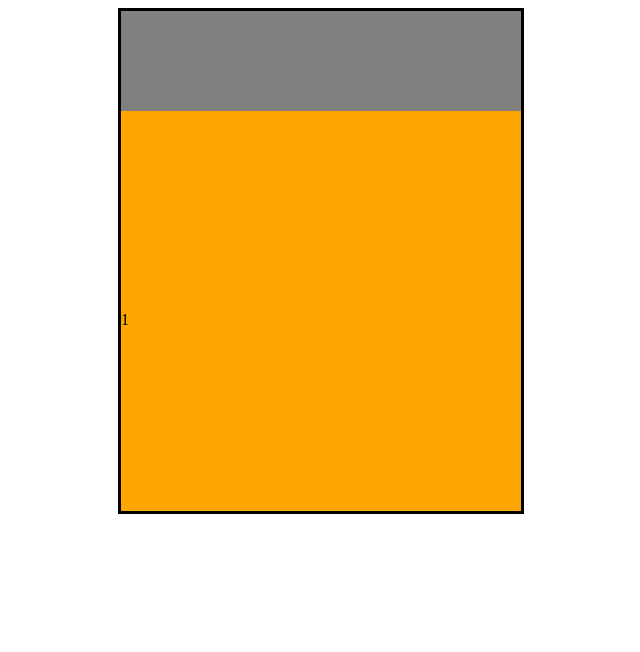
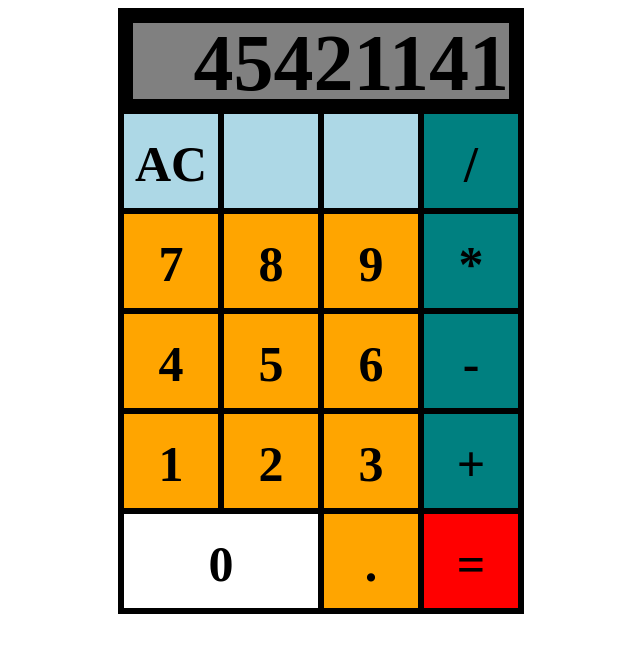
Before and after one commit to Cuthbert21/calculator, a plain HTML site: page index.html in a window 1280 px wide. Shown: the whole page, without its empty margins (319-959 px from the left). Drawn offline with Linux system fonts and the light colour scheme.

Commit message:
Finish the calculator design

```diff
--- a/index.html
+++ b/index.html
@@ -9,24 +9,27 @@
 </head>
 <body>
     <div class="container">
-        <div class="display"></div>
+        <div class="display">45421141</div>
         <div class="buttons">
+            <div class="button" id="clear">AC</div>
             <div class="button" id="clear"></div>
             <div class="button" id="clear"></div>
-            <div class="button" id="clear"></div>
-            <div class="button" id="clear"></div>
-            <div class="button" id="clear"></div>
-            <div class="button" id="clear"></div>
-            <div class="button" id="clear"></div>
-            <div class="button" id="clear"></div>
+            <div class="button operations" id="divide">/</div>
+            <div class="button" id="seven">7</div>
+            <div class="button" id="eight">8</div>
+            <div class="button" id="nine">9</div>
+            <div class="button operations" id="multiply">*</div>
+            <div class="button" id="four">4</div>
+            <div class="button" id="five">5</div>
+            <div class="button" id="six">6</div>
+            <div class="button operations" id="substract">-</div>
             <div class="button" id="one">1</div>
-            <div class="button" id="clear"></div>
-            <div class="button" id="clear"></div>
-            <div class="button" id="clear"></div>
-            <div class="button" id="clear"></div>
-            <div class="button" id="clear"></div>
-            <div class="button" id="clear"></div>
-            <div class="button" id="clear"></div>
+            <div class="button" id="two">2</div>
+            <div class="button" id="three">3</div>
+            <div class="button operations" id="sum">+</div>
+            <div class="button" id="zero">0</div>
+            <div class="button" id="dot">.</div>
+            <div class="button operations" id="operate">=</div>
         </div>
     </div>
 </body>
--- a/javascript.js
+++ b/javascript.js
@@ -13,3 +13,5 @@ let oper = undefined;
 let num2 = 0;
 
 let operator = (num1, oper, num2) => oper(num1, num2);
+
+const one = document.querySelector("#one");
--- a/styles.css
+++ b/styles.css
@@ -8,7 +8,7 @@ body{
 .container {
     border-style: solid;
     border-color: black;
-    height: 500px;
+    height: 600px;
     width: 400px;
     display: flex;
     flex-wrap: wrap;
@@ -22,6 +22,14 @@ body{
     height: 100px;
     border: 0px;
     background-color: gray;
+    box-sizing: border-box;
+    border-style: solid;
+    border-width: 12px;
+    text-align: right;
+    vertical-align: middle;
+    line-height: 80px;
+    font-size: 80px;
+    font-weight: bold;
 }
 
 .buttons {
@@ -32,10 +40,30 @@ body{
 .button {
     width: 100px;
     height: 100px;
-    border: 0px;
+    box-sizing: border-box;
+    border-style: solid;
+    border-width: medium;
     background-color: orange;
+    text-align: center;
+    vertical-align: middle;
+    line-height: 100px;
+    font-size: 50px;
+    font-weight: bold;
 }
 
-#one {
-    text-size-adjust: 100px;
+#zero {
+    width: 200px;
+    background-color: white;
 }
+
+#clear {
+    background-color: lightblue;
+}
+
+#operate {
+    background-color: red;
+}
+
+.button.operations {
+    background-color: teal;
+}
```
